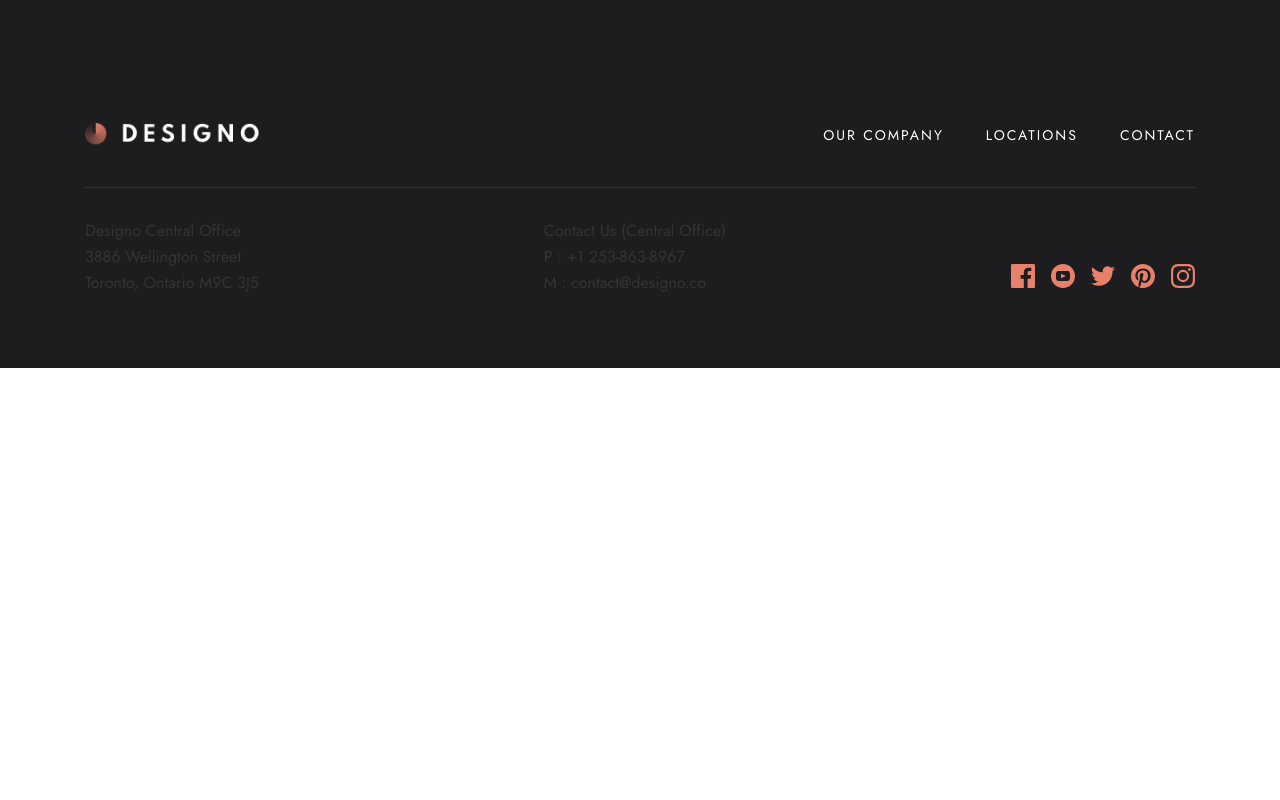
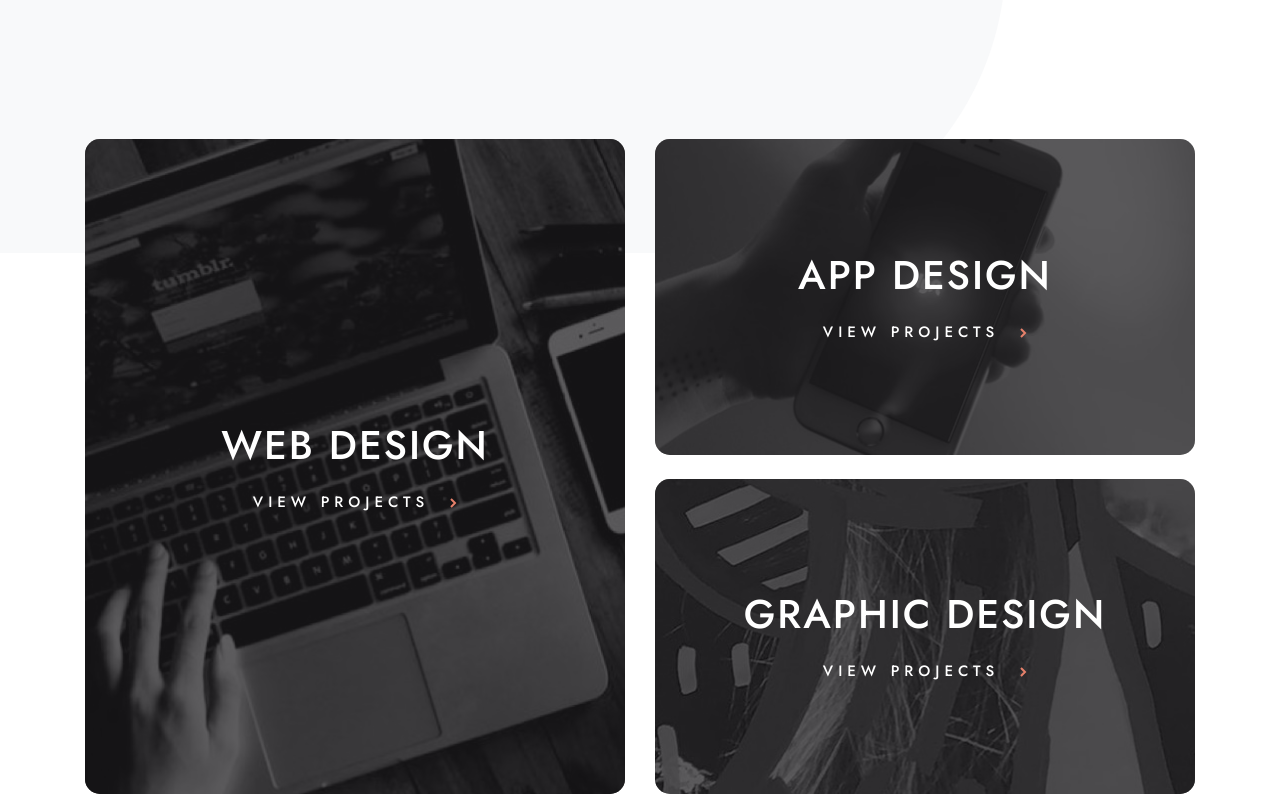
Before and after one commit to MaxTarasevich/designo-multi-page-website-react, a React (Create React App) app: page / in a window 1280 px wide. Shown: the part 820-1620 px from the top of the page. Before the commit the page ends 1188 px from the top, so only its background shows below. Built offline with nearby package versions, Linux system fonts and the light colour scheme.

Commit message:
feat: add projects sections

```diff
--- /dev/null
+++ b/src/components/SVG/IconRightArrow.tsx
@@ -0,0 +1,14 @@
+import React from 'react'
+
+const IconRightArrow = () => {
+  return (
+    <svg
+        width="7"
+        height="10"
+        xmlns="http://www.w3.org/2000/svg">
+            <path d="M1 1l4 4-4 4" stroke="#E7816B" strokeWidth="2" fill="none" fillRule="evenodd"/>
+    </svg>
+  )
+}
+
+export default IconRightArrow
--- a/src/components/header/Header.scss
+++ b/src/components/header/Header.scss
@@ -2,6 +2,12 @@
 @use '../../styles/colors.scss' as *;
 
 .header{
+    padding-bottom: 274px;
+    background-image: url(../../assets/shared/desktop/bg-pattern-leaf.svg);
+    background-repeat: no-repeat;
+    background-position: bottom left;
+
+    .container{
         position: relative;
         background-color: $peach;
         background-image: url(../../assets/home/desktop/bg-pattern-hero-home.svg);
@@ -11,6 +17,7 @@
         padding:145px 95px;
         border-radius: 15px;
         overflow: hidden;
+    }
 
     &__content{
         max-width: 540px
--- a/src/components/header/Header.tsx
+++ b/src/components/header/Header.tsx
@@ -5,10 +5,13 @@ import Button from '../button/Button'
 
 import images from '../../constants/images'
 import './Header.scss'
+import Wrapper from '../wrapper/Wrapper'
 
 const Header = () => {
   return (
     <header className="header">
+
+        <Wrapper>
             <div className="header__content">
                 <h1 className="header__title">
                     Award-winning custom designs and digital branding solutions
@@ -24,6 +27,8 @@ const Header = () => {
             <div className="header__img">
                 <img src={images.heroPhone} alt="Phone" />
             </div>
+        </Wrapper>
+
     </header>
   )
 }
--- /dev/null
+++ b/src/components/projects/Projects.scss
@@ -0,0 +1,59 @@
+@use '../../styles/typography.scss' as *;
+@use '../../styles/colors.scss' as *;
+
+.projects{
+    margin-top: -114px;
+    padding-bottom: 284px;
+
+    .container{
+        display: grid;
+        grid-template-columns: 1fr 1fr;
+        gap: 24px 30px;
+    }
+
+    &__item{
+        position: relative;
+        border-radius: 15px;
+        overflow: hidden;
+
+        &:nth-of-type(3n){
+            grid-column: 2/2;
+        }
+    }
+
+    &__item-large{
+        grid-column: 1/1;
+        grid-row: 1/3;
+    }
+
+    &__content{
+        position: absolute;
+        top: 0;
+        bottom: 0;
+        left: 0;
+        right: 0;
+        display: flex;
+        flex-direction: column;
+        gap: 24px;
+        justify-content: center;
+        align-items: center;
+        background-color: rgba($black,0.7);
+        background-blend-mode: multiply;
+    }
+
+    &__title{
+        @include H2;
+        color: $white;
+    }
+
+    &__link{
+        display: flex;
+        justify-content: space-between;
+        align-items: center;
+        gap: 21px;
+        @include H3;
+        font-size: 15px;
+        color: $white;
+    }
+
+}
--- /dev/null
+++ b/src/components/projects/Projects.tsx
@@ -0,0 +1,68 @@
+import React from 'react'
+import Wrapper from '../wrapper/Wrapper'
+
+import './Projects.scss'
+
+import images from '../../constants/images'
+import {IconRightArrow} from '../../constants/Icons'
+import { Link } from 'react-router-dom'
+
+const Projects = () => {
+  return (
+    <section className="projects">
+        <Wrapper>
+
+            <div className="projects__item projects__item-large">
+                <img src={images.webDesLarge} alt="Web Design" />
+
+                <div className="projects__content">
+                    <h2 className="projects__title">
+                        WEB DESIGN
+                    </h2>
+
+                    <Link to={'/web-design'} className='projects__link'>
+                        VIEW PROJECTS
+                        <IconRightArrow />
+                    </Link>
+                </div>
+
+            </div>
+
+            <div className="projects__item">
+                <img src={images.appDes} alt="App Design" />
+
+                <div className="projects__content">
+                    <h2 className="projects__title">
+                        APP DESIGN
+                    </h2>
+
+                    <Link to={'/app-design'} className='projects__link'>
+                        VIEW PROJECTS
+                        <IconRightArrow />
+                    </Link>
+                </div>
+
+            </div>
+
+            <div className="projects__item">
+                <img src={images.graphicDes} alt="Graphic Design" />
+
+                <div className="projects__content">
+                    <h2 className="projects__title">
+                        GRAPHIC DESIGN
+                    </h2>
+
+                    <Link to={'/graphic-design'} className='projects__link'>
+                        VIEW PROJECTS
+                        <IconRightArrow />
+                    </Link>
+                </div>
+
+            </div>
+
+        </Wrapper>
+    </section>
+  )
+}
+
+export default Projects
--- a/src/components/wrapper/Wrapper.tsx
+++ b/src/components/wrapper/Wrapper.tsx
@@ -4,13 +4,14 @@ import "./Wrapper.scss"
 
 interface Props{
   children:React.ReactNode;
+  style?:object
 }
 
-const Wrapper: React.FC<Props> = ({children}) => {
+const Wrapper: React.FC<Props> = ({children,style}) => {
   return (
-    <div className="container">
+    <section className="container" style={style}>
         {children}
-    </div>
+    </section>
   )
 }
 
--- a/src/constants/Icons.tsx
+++ b/src/constants/Icons.tsx
@@ -3,6 +3,7 @@ import IconInstagram from "../components/SVG/IconInstagram"
 import IconPinterest from "../components/SVG/IconPinterest"
 import IconTwitter from "../components/SVG/IconTwitter"
 import IconYoutube from "../components/SVG/IconYoutube"
+import IconRightArrow from "../components/SVG/IconRightArrow"
 
 
 
@@ -11,5 +12,6 @@ export {
     IconInstagram,
     IconPinterest,
     IconTwitter,
-    IconYoutube
+    IconYoutube,
+    IconRightArrow
 }
--- a/src/pages/Home.tsx
+++ b/src/pages/Home.tsx
@@ -3,15 +3,22 @@ import React from 'react'
 import Footer from '../components/footer/Footer'
 import Header from '../components/header/Header'
 import Nav from '../components/navigation/Nav'
+import Projects from '../components/projects/Projects'
 import Wrapper from '../components/wrapper/Wrapper'
+
+import images from '../constants/images'
 
 const Home = () => {
   return (
     <>
       <Wrapper>
         <Nav dark={false}/>
-        <Header />
       </Wrapper>
+
+      <Header />
+
+      <Projects />
+
       <Footer />
     </>
   )
```
Also changed, not shown: src/constants/images.js (+9 -2 lines). Lines whose indentation alone changed are shown as unchanged.
